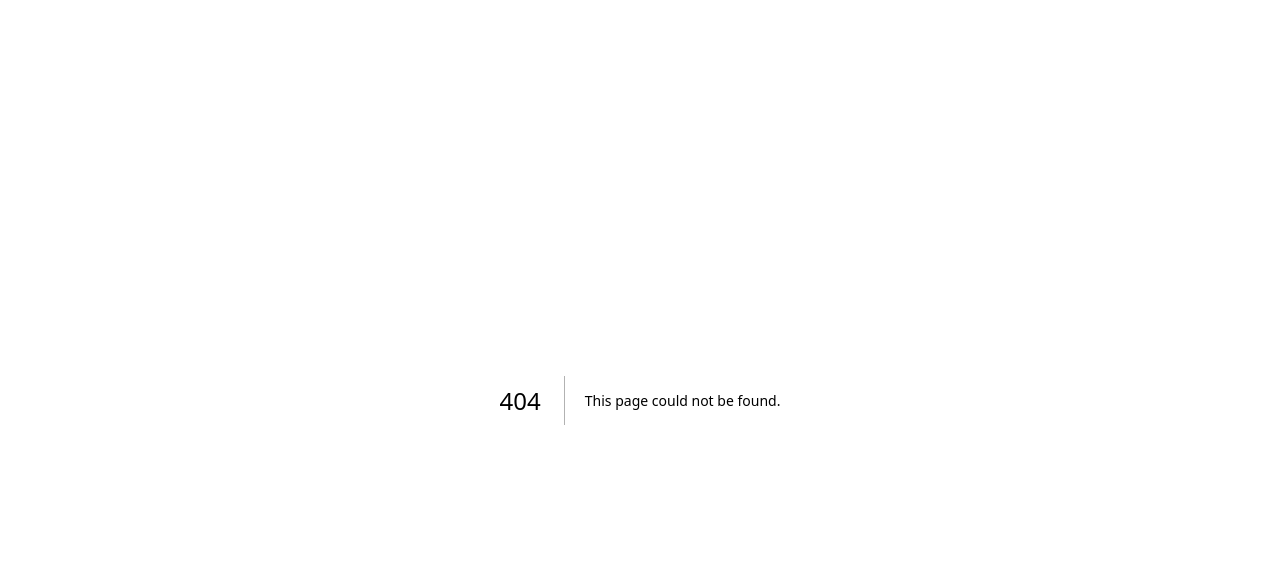
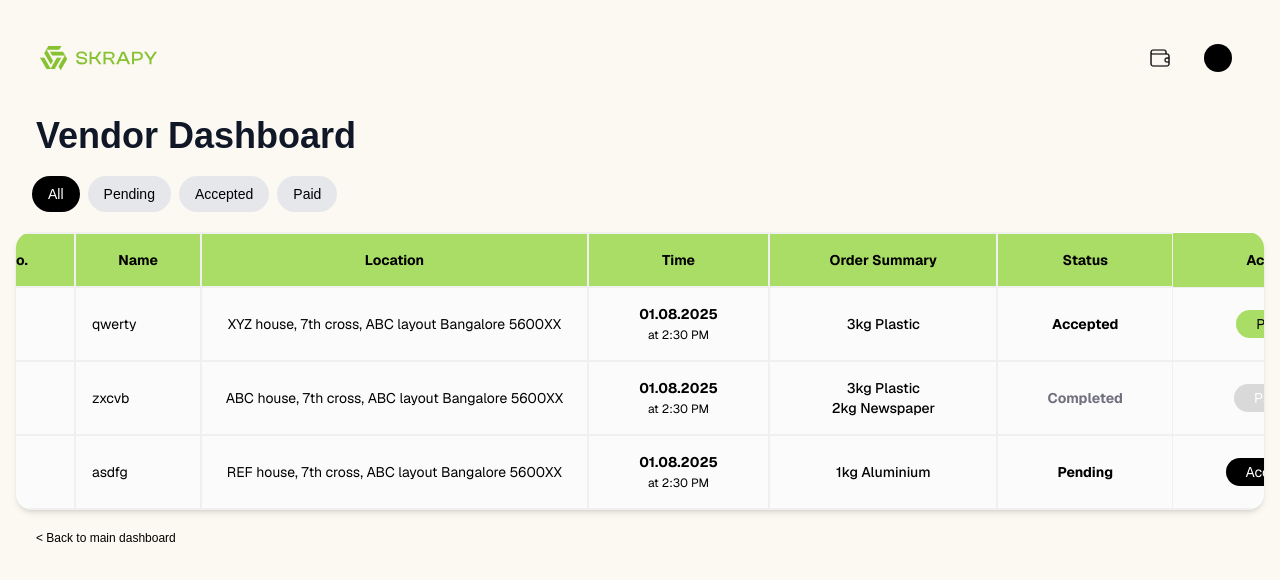
Before and after one commit to trivikram165/sKrapy-v2, a Next.js app in the folder frontend/: page /dashboard/orders in a window 1280 px wide. Before the commit this address had no page. Shown: the top 580 px of the page. Built offline with nearby package versions, Linux system fonts and the light colour scheme.

Commit message:
complete vendor dashboard for orders

```diff
--- /dev/null
+++ b/frontend/src/app/dashboard/orders/page.jsx
@@ -0,0 +1,163 @@
+'use client';
+import React, { useState } from 'react';
+import { UserButton, useUser } from '@clerk/nextjs';
+import Link from 'next/link';
+import Orders from '../orders/page';
+
+const dummyData = [
+    {
+        orderNumber: 1,
+        name: 'qwerty',
+        location: 'XYZ house, 7th cross, ABC layout Bangalore 5600XX',
+        date: '01.08.2025',
+        time: '2:30 PM',
+        orderSummary: ['3kg Plastic'],
+        status: 'Accepted',
+        action: 'Pay',
+    },
+    {
+        orderNumber: 2,
+        name: 'zxcvb',
+        location: 'ABC house, 7th cross, ABC layout Bangalore 5600XX',
+        date: '01.08.2025',
+        time: '2:30 PM',
+        orderSummary: ['3kg Plastic', '2kg Newspaper'],
+        status: 'Completed',
+        action: 'Paid',
+    },
+    {
+        orderNumber: 3,
+        name: 'asdfg',
+        location: 'REF house, 7th cross, ABC layout Bangalore 5600XX',
+        date: '01.08.2025',
+        time: '2:30 PM',
+        orderSummary: ['1kg Aluminium'],
+        status: 'Pending',
+        action: 'Accept',
+    },
+];
+
+const VendorDashboard = () => {
+    const [active, setActive] = useState('All');
+    const tabs = ['All', 'Pending', 'Accepted', 'Paid'];
+
+    const actionStyles = {
+        Pay: 'bg-[#aadd66] text-black hover:bg-[#9DCC5E] cursor-pointer transition duration-100 ease-in',
+        Accept: 'bg-black text-white hover:bg-gray-700 cursor-pointer transition duration-100 ease-in',
+        Paid: 'bg-[#D9D9D9] text-white cursor-default',
+    };
+
+    return (
+        <div className="min-h-screen bg-[#FCF9F2] py-5 px-4">
+            {/* HEADER - Navbar */}
+            <nav className="flex items-center justify-between px-6 py-4">
+                <img src="/logo/logo1.svg" alt="Logo" className="h-7" />
+
+                <div className="flex items-center space-x-4 cursor-pointer">
+                    {/* Wallet Icon */}
+                    <div className="p-2 rounded-full hover:bg-gray-300 transition duration-200">
+                    <img
+                        src="/icons/orders/wallet.png"
+                        alt="Icon"
+                        className="h-6 w-6 rounded-full object-cover"
+                    />
+                    </div>
+
+                    {/* Profile Icon */}
+                    <div className="p-2 rounded-full hover:bg-gray-300 transition duration-200">
+                    <img
+                        src="/icons/orders/pfp.png"
+                        alt="Profile"
+                        className="h-7 w-7 rounded-full object-cover"
+                    />
+                    </div>
+                </div>
+            </nav>
+
+
+            {/* HEADING */}
+            <h2 className="text-gray-900 font-bold text-4xl px-5 py-5">Vendor Dashboard</h2>
+
+            {/* STATUS FILTER */}
+            <div className="flex space-x-2 px-4">
+                {tabs.map((tab) => (
+                <button
+                    key={tab}
+                    onClick={() => setActive(tab)}
+                    className={`px-4 py-2 rounded-full text-sm font-medium transition-colors duration-200 cursor-pointer ${
+                        active === tab ? 'bg-black text-white' : 'bg-gray-200 text-black hover:bg-gray-300'
+                    }`}
+                >
+                    {tab}
+                </button>
+                ))}
+            </div>
+
+            {/* MAIN DASHBOARD SECTION */}
+            <div className="rounded-2xl mt-5 flex items-center justify-center overflow-x-auto shadow-md font-geist">
+                <table className="min-w-[1450px] border-collapse bg-white w-full table-auto">
+                    <thead>
+                        <tr className="bg-[#aadd66] text-center text-sm font-bold text-black">
+                            <th className="p-4 px-4 border-r border-2 border-[#F0F0F0]"> Order No. </th>
+                            <th className="p-4 px-4 border-r border-2 border-[#F0F0F0]"> Name </th>
+                            <th className="p-4 px-4 border-r border-2 border-[#F0F0F0]"> Location </th>
+                            <th className="p-4 px-4 border-r border-2 border-[#F0F0F0]"> Time </th>
+                            <th className="p-4 px-4 border-r border-2 border-[#F0F0F0]"> Order Summary </th>
+                            <th className="p-4 px-4 border-r border-2 border-[#F0F0F0]"> Status </th>
+                            <th className="p-4 px-4">Action</th>
+                        </tr>
+                    </thead>
+
+                    <tbody>
+                        {dummyData.map((order, index) => {
+                        const buttonClass = `px-5 py-1 rounded-2xl ${
+                            actionStyles[order.action] || 'bg-[#D9D9D9] text-white cursor-default'
+                        }`;
+
+                        return (
+                            <tr
+                            key={index}
+                            className="border-t border-2 border-[#F0F0F0] text-sm bg-[#fbfbfb] text-black text-center"
+                            >
+                            <td className="p-4 border-r border-2 border-[#F0F0F0]">{order.orderNumber}</td>
+                            <td className="p-4 border-r border-2 border-[#F0F0F0] text-left">{order.name}</td>
+                            <td className="p-4 border-r max-w-60 border-2 border-[#F0F0F0]">{order.location}</td>
+                            <td className="p-4 border-r border-2 border-[#F0F0F0]">
+                                <span className="font-bold">{order.date}</span>
+                                <br />
+                                <span className="text-xs"> at {order.time} </span>
+                            </td>
+                            <td className="p-4 border-r border-2 border-[#F0F0F0] font-medium">
+                                {order.orderSummary.map((item, index) => (
+                                <span key={index}>
+                                    {item}
+                                    {index < order.orderSummary.length - 1 && <br />}
+                                </span>
+                                ))}
+                            </td>
+                            <td
+                                className={`p-4 border-r font-bold border-2 border-[#F0F0F0] ${
+                                order.status === 'Completed' ? 'text-[#70707F]' : 'text-black'
+                                }`}
+                            >
+                                {order.status}
+                            </td>
+                            <td className="p-4">
+                                <button className={buttonClass}>{order.action}</button>
+                            </td>
+                            </tr>
+                        );
+                        })}
+                    </tbody>
+                </table>
+            </div>
+            <p className="text-black text-xs mt-5 ml-5 hover:underline cursor:pointer">
+                <Link href="/dashboard/vendor">
+                    &lt; Back to main dashboard
+                </Link>
+            </p>
+        </div>
+    );
+};
+
+export default VendorDashboard;
--- a/frontend/src/app/dashboard/vendor/page.jsx
+++ b/frontend/src/app/dashboard/vendor/page.jsx
@@ -1,6 +1,8 @@
 'use client';
 import React from 'react';
 import { UserButton, useUser } from '@clerk/nextjs';
+import Link from 'next/link';
+import Orders from '../orders/page';
 
 const VendorDashboard = () => {
   const { user } = useUser();
@@ -50,9 +52,11 @@ const VendorDashboard = () => {
               <p className="text-gray-600 mb-4 font-geist text-sm">
                 Track your purchases and deliveries
               </p>
-              <button className="bg-[#8BC34A] text-white px-6 py-2 rounded-lg font-geist font-medium hover:bg-[#7CB342] transition-all">
-                View Orders
-              </button>
+              <Link href="/dashboard/orders">
+                <button className="bg-[#8BC34A] text-white px-6 py-2 rounded-lg font-geist font-medium hover:bg-[#7CB342] transition-all">
+                  View Orders
+                </button>
+              </Link>
             </div>
 
             <div className="bg-white rounded-xl p-6 text-center border border-gray-200">
```
Also changed, not shown: frontend/public/icons/orders/pfp.png (added), frontend/public/icons/orders/wallet.png (added).
